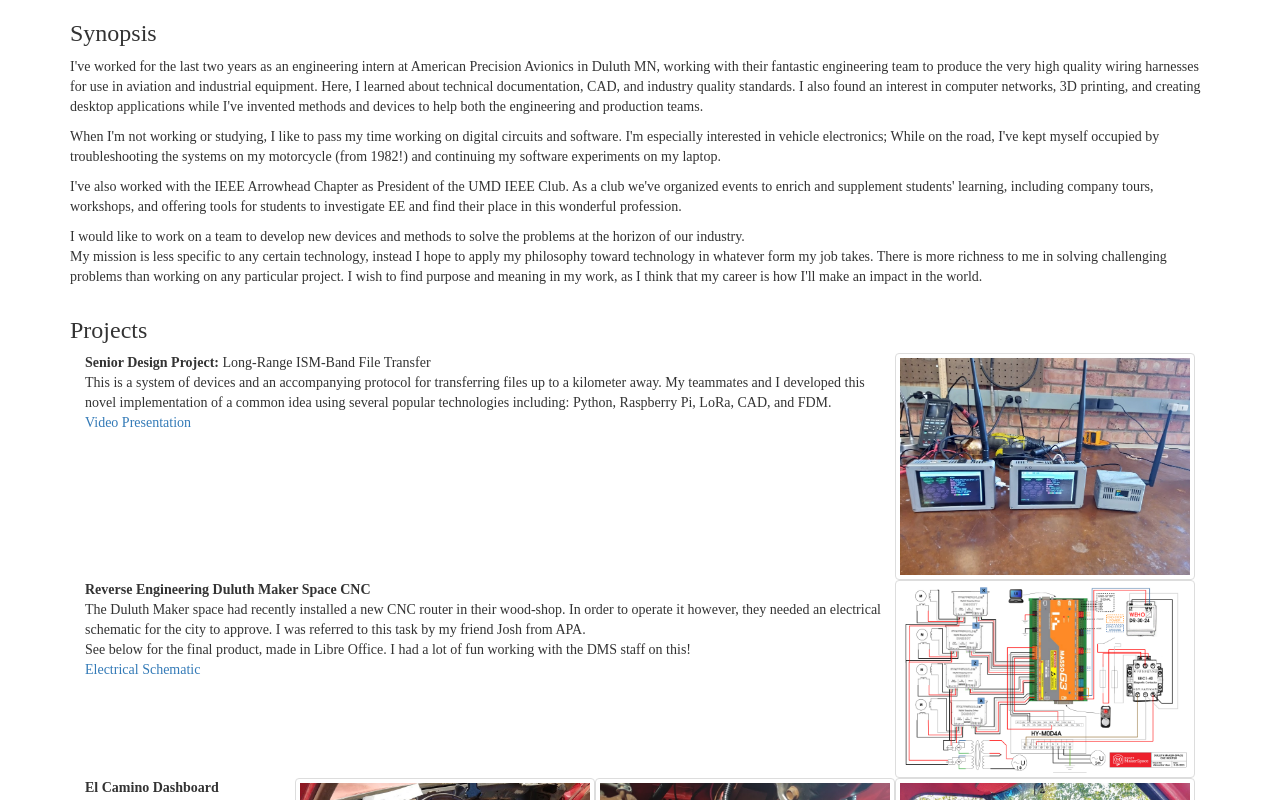
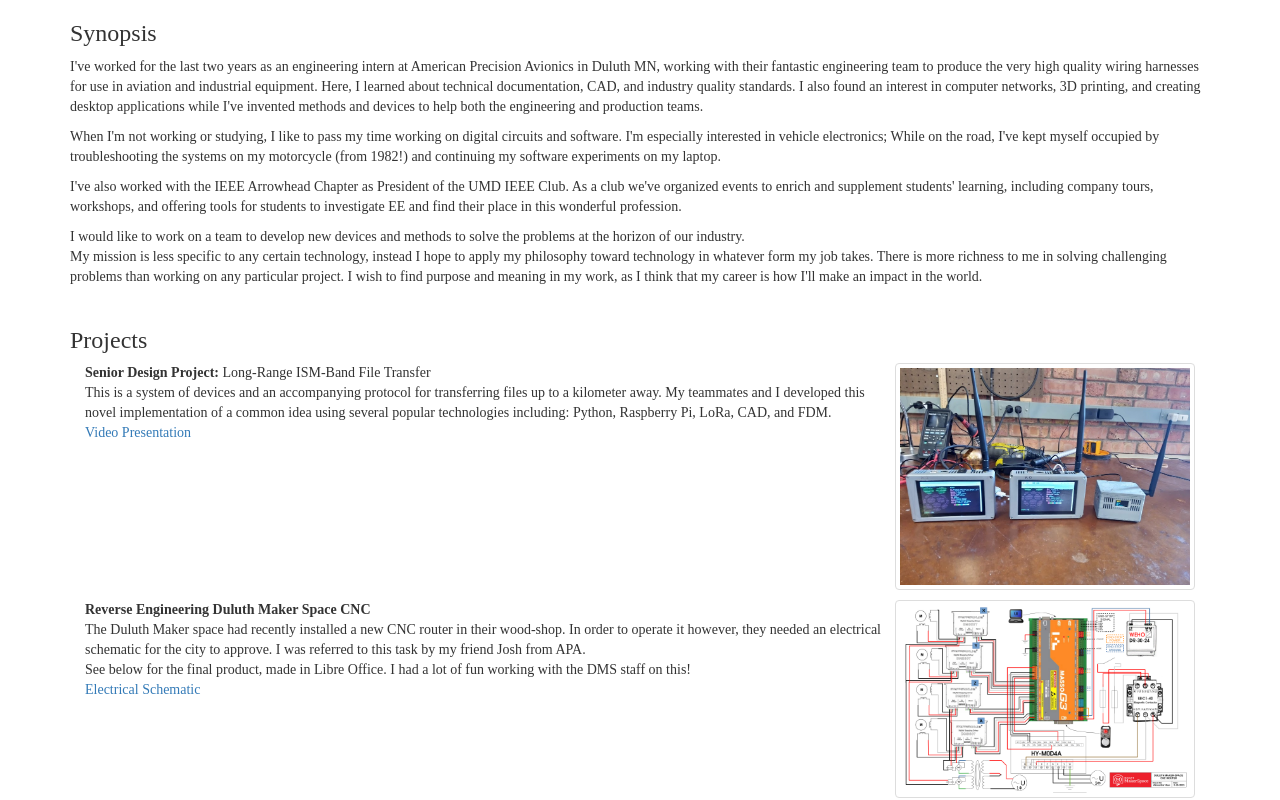
Before and after one commit to alex-haw/alex-haw.github.io, a plain HTML site: page index.html in a window 1280 px wide. Shown: the part 1184-1984 px from the top of the page. Drawn offline with nearby package versions, Linux system fonts and the light colour scheme; files whose address does not match are found by name.

Commit message:
a small css change

```diff
--- a/styles/alex-haw.css
+++ b/styles/alex-haw.css
@@ -30,3 +30,7 @@ h2{
 .img-thumbnail:hover{
 	transform: scale(1.1);
 }
+
+.col-sm-12{
+	margin-bottom: 10px;
+}
```
